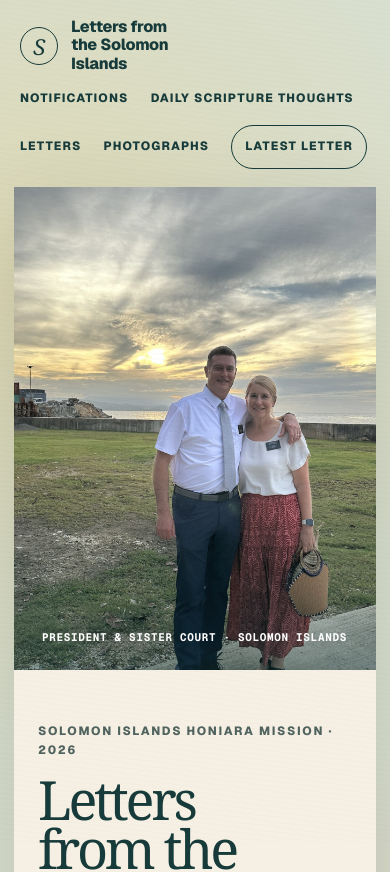
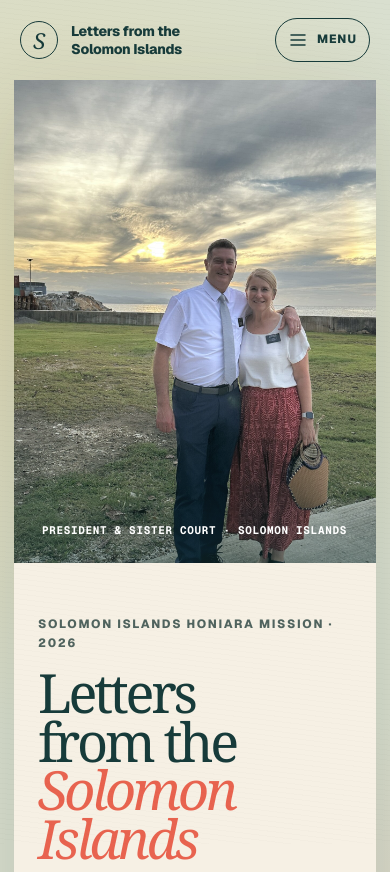
Before and after one commit to mckaycourt/solomon-islands-mission, a Next.js app: page / in a window 390 px wide. Shown: the top 872 px of the page. Built offline with nearby package versions, Linux system fonts and the light colour scheme.

Commit message:
Move site navigation into a shared hamburger menu

```diff
--- /dev/null
+++ b/app/SiteMenu.tsx
@@ -0,0 +1,55 @@
+"use client";
+
+import Link from "next/link";
+import { useEffect, useRef } from "react";
+import { letters } from "./letters";
+import "./site-menu.css";
+
+export function SiteMenu({ shareUrl }: { shareUrl?: string }) {
+  const menu = useRef<HTMLDetailsElement>(null);
+
+  useEffect(() => {
+    function dismiss(event: PointerEvent) {
+      if (!menu.current?.contains(event.target as Node) && menu.current) {
+        menu.current.open = false;
+      }
+    }
+    document.addEventListener("pointerdown", dismiss);
+    return () => document.removeEventListener("pointerdown", dismiss);
+  }, []);
+
+  function close() {
+    if (menu.current) menu.current.open = false;
+  }
+
+  return (
+    <details
+      className="site-menu"
+      ref={menu}
+      onKeyDown={(event) => {
+        if (event.key === "Escape" && menu.current?.open) {
+          close();
+          menu.current.querySelector("summary")?.focus();
+        }
+      }}
+      onBlur={(event) => {
+        if (!event.currentTarget.contains(event.relatedTarget as Node | null)) close();
+      }}
+    >
+      <summary className="site-menu-toggle">
+        <svg width="20" height="20" viewBox="0 0 20 20" fill="none" aria-hidden="true">
+          <path d="M3 5h14M3 10h14M3 15h14" stroke="currentColor" strokeWidth="1.5" strokeLinecap="round" />
+        </svg>
+        <span>Menu</span>
+      </summary>
+      <nav className="site-menu-links" aria-label="Primary navigation" onClick={close}>
+        <Link href="/#letters">Letters</Link>
+        <Link href={`/letters/${letters[0].slug}`}>Latest letter</Link>
+        <Link href="/scripture-thoughts">Daily Scripture Thoughts</Link>
+        <Link href="/photographs">Photographs</Link>
+        <Link href="/notifications">Notifications</Link>
+        {shareUrl && <a href={shareUrl}>Share this letter</a>}
+      </nav>
+    </details>
+  );
+}
--- a/app/letters/august-5/page.tsx
+++ b/app/letters/august-5/page.tsx
@@ -1,3 +1,4 @@
+import { SiteMenu } from "../../SiteMenu";
 import type { Metadata } from "next";
 import Link from "next/link";
 import { readFileSync } from "node:fs";
@@ -119,12 +120,7 @@ export default function AugustFiveLetter() {
           <span className="brand-mark">S</span>
           <span>Letters from the Solomon Islands</span>
         </Link>
-        <nav aria-label="Primary navigation">
-          <Link href="/scripture-thoughts">Daily Scripture Thoughts</Link>
-          <Link href="/#letters">All letters</Link>
-          <Link className="photographs-link" href="/photographs">Photographs</Link>
-          <a className="nav-button" href="mailto:?subject=Letters%20from%20the%20Solomon%20Islands%20%E2%80%94%20Evridai%2C%20Evridai">Share</a>
-        </nav>
+        <SiteMenu shareUrl="mailto:?subject=Letters%20from%20the%20Solomon%20Islands%20%E2%80%94%20Evridai%2C%20Evridai" />
       </header>
 
       <main id="top">
--- a/app/letters/month-one/page.tsx
+++ b/app/letters/month-one/page.tsx
@@ -1,3 +1,4 @@
+import { SiteMenu } from "../../SiteMenu";
 import type { Metadata } from "next";
 import Link from "next/link";
 import { PhotoGallery } from "../../PhotoGallery";
@@ -138,14 +139,7 @@ export default function MonthOneLetter() {
           <span className="brand-mark">S</span>
           <span>Letters from the Solomon Islands</span>
         </Link>
-        <nav aria-label="Primary navigation">
-          <Link href="/scripture-thoughts">Daily Scripture Thoughts</Link>
-          <Link href="/#letters">All letters</Link>
-          <Link className="photographs-link" href="/photographs">Photographs</Link>
-          <a className="nav-button" href="mailto:?subject=Letters%20from%20the%20Solomon%20Islands%20%E2%80%94%20Month%20One">
-            Share
-          </a>
-        </nav>
+        <SiteMenu shareUrl="mailto:?subject=Letters%20from%20the%20Solomon%20Islands%20%E2%80%94%20Month%20One" />
       </header>
 
       <main id="top">
--- a/app/notifications/page.tsx
+++ b/app/notifications/page.tsx
@@ -1,8 +1,9 @@
+import { SiteMenu } from "../SiteMenu";
 import type { Metadata } from "next";
 import Link from "next/link";
 import NotificationSettings from "./NotificationSettings";
 import "./notifications.css";
 export const metadata: Metadata = { title: "Notifications | Letters from the Solomon Islands" };
 export default function NotificationsPage() {
-  return <><header className="site-header publication-header"><Link className="brand" href="/"><span className="brand-mark">S</span><span>Letters from the Solomon Islands</span></Link><nav aria-label="Primary navigation"><Link href="/#letters">Letters</Link><Link href="/scripture-thoughts">Daily Scripture Thoughts</Link></nav></header><main className="notifications-page"><p className="eyebrow">President &amp; Sister Court</p><h1>Stay <em>in touch.</em></h1><NotificationSettings /></main></>;
+  return <><header className="site-header publication-header"><Link className="brand" href="/"><span className="brand-mark">S</span><span>Letters from the Solomon Islands</span></Link><SiteMenu /></header><main className="notifications-page"><p className="eyebrow">President &amp; Sister Court</p><h1>Stay <em>in touch.</em></h1><NotificationSettings /></main></>;
 }
--- a/app/page.tsx
+++ b/app/page.tsx
@@ -1,3 +1,4 @@
+import { SiteMenu } from "./SiteMenu";
 import Link from "next/link";
 import { letters } from "./letters";
 import { scriptureThoughts } from "./scripture-thoughts/thoughts";
@@ -12,13 +13,7 @@ export default function LettersHome() {
           <span className="brand-mark">S</span>
           <span>Letters from the Solomon Islands</span>
         </Link>
-        <nav aria-label="Primary navigation">
-          <Link href="/notifications">Notifications</Link>
-          <Link href="/scripture-thoughts">Daily Scripture Thoughts</Link>
-          <a href="#letters">Letters</a>
-          <Link className="photographs-link" href="/photographs">Photographs</Link>
-          <Link className="nav-button" href={`/letters/${latestLetter.slug}`}>Latest letter</Link>
-        </nav>
+        <SiteMenu />
       </header>
 
       <main className="publication-home" id="top">
--- a/app/photographs/page.tsx
+++ b/app/photographs/page.tsx
@@ -1,3 +1,4 @@
+import { SiteMenu } from "../SiteMenu";
 import type { Metadata } from "next";
 import Link from "next/link";
 import { PhotoGallery } from "../PhotoGallery";
@@ -16,11 +17,7 @@ export default function PhotographsPage() {
           <span className="brand-mark">S</span>
           <span>Letters from the Solomon Islands</span>
         </Link>
-        <nav aria-label="Primary navigation">
-          <Link href="/scripture-thoughts">Daily Scripture Thoughts</Link>
-          <Link href="/#letters">All letters</Link>
-          <Link className="nav-button" href="/letters/august-5">Latest letter</Link>
-        </nav>
+        <SiteMenu />
       </header>
 
       <main className="photographs-page" id="top">
--- a/app/scripture-thoughts/layout.tsx
+++ b/app/scripture-thoughts/layout.tsx
@@ -1,3 +1,4 @@
+import { SiteMenu } from "../SiteMenu";
 import Link from "next/link";
 
 export default function ScriptureThoughtsLayout({ children }: { children: React.ReactNode }) {
@@ -8,12 +9,7 @@ export default function ScriptureThoughtsLayout({ children }: { children: React.
           <span className="brand-mark">S</span>
           <span>Letters from the Solomon Islands</span>
         </Link>
-        <nav aria-label="Primary navigation">
-          <Link href="/notifications">Notifications</Link>
-          <Link href="/#letters">Letters</Link>
-          <Link href="/scripture-thoughts">Daily Scripture Thoughts</Link>
-          <Link href="/photographs">Photographs</Link>
-        </nav>
+        <SiteMenu />
       </header>
       {children}
       <footer>
--- /dev/null
+++ b/app/site-menu.css
@@ -0,0 +1,46 @@
+.site-header:has(.site-menu) { flex-wrap: nowrap; }
+.site-header:has(.site-menu) .brand { min-width: 0; }
+.site-header:has(.site-menu) .brand-mark { flex-shrink: 0; }
+.site-menu { position: relative; flex-shrink: 0; z-index: 30; }
+.site-menu-toggle {
+  min-height: 44px;
+  display: flex;
+  align-items: center;
+  justify-content: center;
+  gap: 9px;
+  padding: 8px 16px;
+  border: 1.5px solid var(--ink);
+  border-radius: 999px;
+  cursor: pointer;
+  list-style: none;
+  font-size: 12px;
+  font-weight: 750;
+  letter-spacing: 0.08em;
+  text-transform: uppercase;
+}
+.site-menu-toggle::-webkit-details-marker { display: none; }
+.site-menu-toggle:hover, .site-menu[open] .site-menu-toggle { background: var(--ink); color: var(--paper-light); }
+.site-menu-toggle:focus-visible, .site-menu-links a:focus-visible { outline: 2px solid var(--coral); outline-offset: 4px; }
+.site-header .site-menu-links {
+  position: absolute;
+  top: calc(100% + 12px);
+  right: 0;
+  display: flex;
+  flex-direction: column;
+  align-items: stretch;
+  flex-wrap: nowrap;
+  width: min(290px, calc(100vw - 40px));
+  gap: 0;
+  padding: 10px;
+  border: 1px solid var(--line);
+  border-radius: 16px;
+  background: var(--paper-light);
+  box-shadow: 0 12px 36px rgba(23, 59, 58, 0.16);
+}
+.site-menu-links a { display: flex; align-items: center; min-height: 48px; padding: 12px 14px; border-radius: 8px; letter-spacing: 0.04em; }
+.site-menu-links a:hover { background: var(--leaf); }
+.site-menu-links a::after { display: none; }
+@media (max-width: 400px) {
+  .site-header:has(.site-menu) .brand > span:last-child { max-width: 155px; font-size: 14px; line-height: 1.3; }
+  .site-menu-toggle { padding: 8px 12px; }
+}
```
